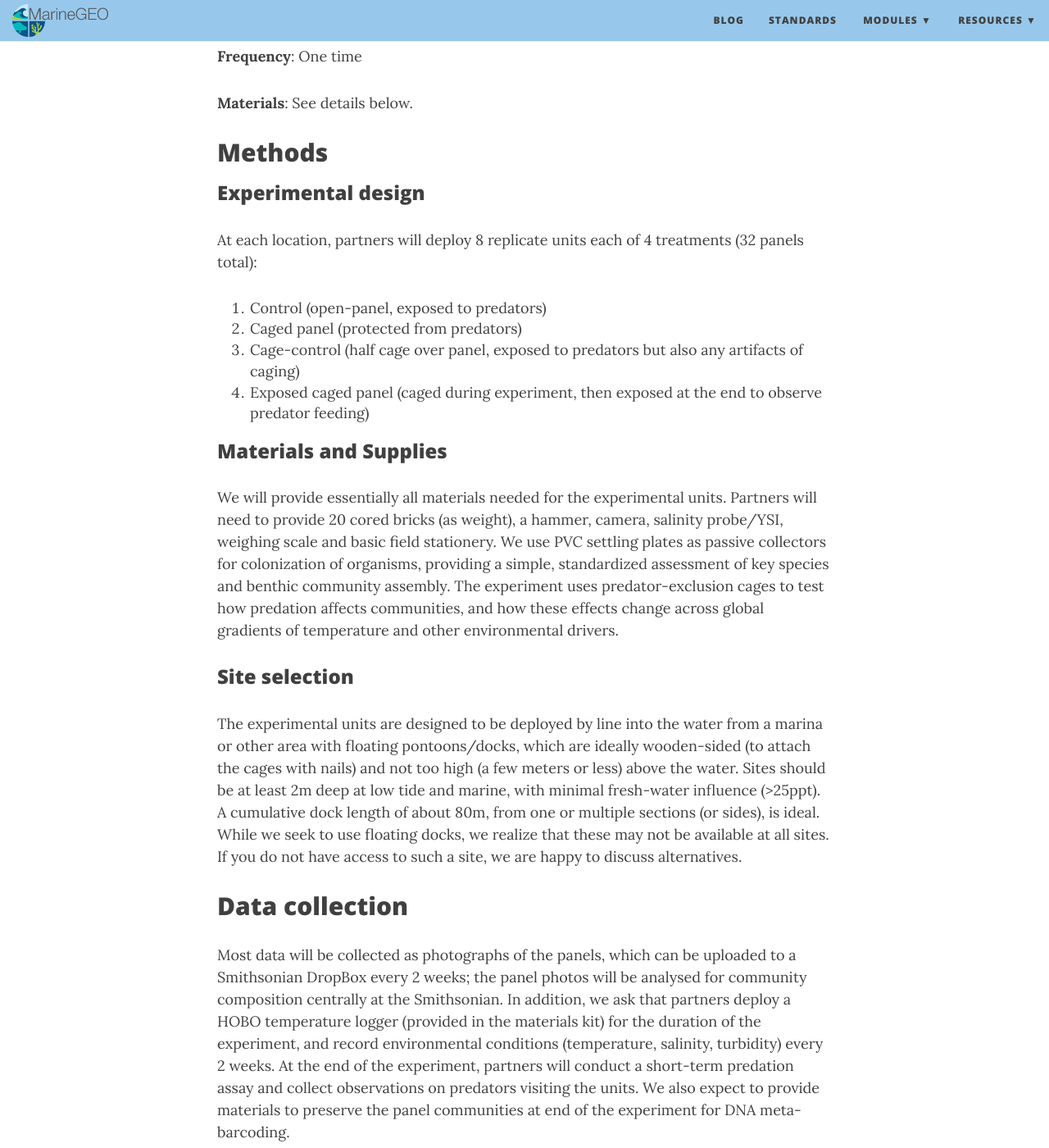
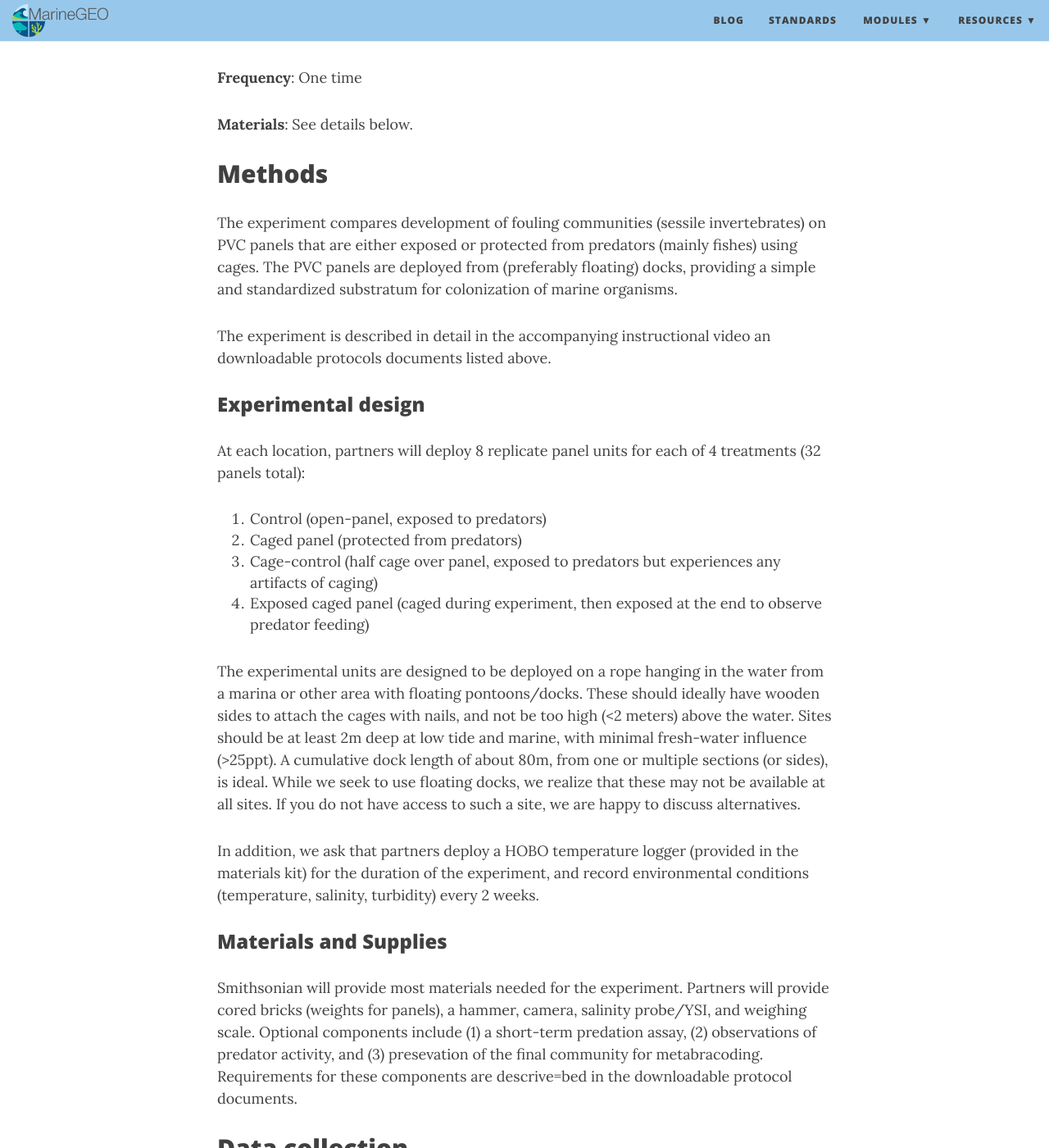
Before and after one commit to mukhamadazistholib/marinegeo.github.io, a Jekyll site: the page built from _module-groups/panamex.md, in a window 1280 px wide and 1400 px high, scrolled down 1556 px. Shown: the whole window at 82% size. Built offline with Jekyll 4.4.1, drawn with Linux system fonts in a browser that asks for light colours; nearby versions of some CDN libraries; some of the changed text lies outside the part shown.

Commit message:
Update panamex.md

```diff
--- a/_module-groups/panamex.md
+++ b/_module-groups/panamex.md
@@ -18,9 +18,9 @@ modules:
 
 ## Purpose
 
-The *Pan-American Experimental Initiative in Marine Macroecology* (**PanAmEx**) is a new experimental network to examine broad-scale ecological patterns and processes across coastal marine ecosystems of North, Central, and South America. Panamex is coordinated and supported by the Smithsonian Institution (including the Smithsonian Environmental Research Center, Smithsonian Tropical Research Institute, and the Smithsonian-led MarineGEO program) and Temple University. The initiative relies on collaboration among a widely distributed network of partner researchers to implement simple (low effort), standardized, and replicated experiments.
+The *Pan-American Experimental Initiative in Marine Macroecology* (**PanAmEx**) is a new experimental network to examine broad-scale ecological patterns and processes across coastal marine ecosystems of North, Central, and South America. Panamex is coordinated and supported by the Smithsonian Institution (including the Smithsonian Environmental Research Center, Smithsonian Tropical Research Institute, and the Smithsonian-led MarineGEO program) and Temple University. The initiative is a  collaboration among a network of partner researchers to implement simple, standardized, and replicated experiments that address how ecological processes vary geographically.
 
-This first PanAmEx project, initiated in 2018 and 2019, is an experiment to assess gradients in interaction strength among nearshore marine organisms, focusing on how predation affects development of communities of fouling organisms. The experiment's novelty is its unprecedented scale -- across latitudes nearly from pole to pole along the Americas, in both Atlantic and Pacific Oceans.
+The first PanAmEx project, initiated in 2018 and 2019, is an experiment to measure gradients in interaction strength among marine benthic organisms, focusing on how predation affects assembly of communities of fouling organisms. The project's novelty is its unprecedented scale -- across latitudes nearly from pole to pole along the Americas, in both Atlantic and Pacific Oceans.
 
 
 ## Goals
@@ -29,9 +29,9 @@ Quantify latitudinal patterns in key demographic processes and community interac
 
 ### Hypotheses
 
-1.	Recruitment, organism growth, and percent cover will increase at a faster rate toward the equator.
-2.	Assemblage diversity (richness & evenness) will be higher toward the equator.
-3.	Predation pressure will be more intense, reducing biomass to a greater extent, toward the equator.
+1.	Demographic processes, including recruitment and growth, are faster toward the equator.
+2.	Community diversity (species and function richness and evenness) are higher toward the equator.
+3.	Predation is more intense, and therefore a stronger influence on commmun ity organization, toward the equator.
 
 ## Requirements
 
@@ -45,22 +45,29 @@ Quantify latitudinal patterns in key demographic processes and community interac
 
 ## Methods
 
+The experiment compares development of fouling communities (sessile invertebrates) on PVC panels that are either exposed or protected from predators (mainly fishes) using cages. The PVC panels are deployed from (preferably floating) docks, providing a simple and standardized substratum for colonization of marine organisms.
+
+The experiment is described in detail in the accompanying instructional video an downloadable protocols documents listed above.
+
 ### Experimental design
-At each location, partners will deploy 8 replicate units each of 4 treatments (32 panels total):
+
+At each location, partners will deploy 8 replicate panel units for each of 4 treatments (32 panels total):
 1.	Control (open-panel, exposed to predators)
 2.	Caged panel (protected from predators)
-3.	Cage-control (half cage over panel, exposed to predators but also any artifacts of caging)
+3.	Cage-control (half cage over panel, exposed to predators but experiences any artifacts of caging)
 4.	Exposed caged panel (caged during experiment, then exposed at the end to observe predator feeding)
 
+The experimental units are designed to be deployed on a rope hanging in the water from a marina or other area with floating pontoons/docks. These should ideally have wooden sides to attach the cages with nails, and not be too high (<2 meters) above the water. Sites should be at least 2m deep at low tide and marine, with minimal fresh-water influence (>25ppt).  A cumulative dock length of about 80m, from one or multiple sections (or sides), is ideal. While we seek to use floating docks, we realize that these may not be available at all sites.  If you do not have access to such a site, we are happy to discuss alternatives.
+
+In addition, we ask that partners deploy a HOBO temperature logger (provided in the materials kit) for the duration of the experiment, and record environmental conditions (temperature, salinity, turbidity) every 2 weeks.
+
 ### Materials and Supplies
-We will provide essentially all materials needed for the experimental units. Partners will need to provide 20 cored bricks (as weight), a hammer, camera, salinity probe/YSI, weighing scale and basic field stationery. We use PVC settling plates as passive collectors for colonization of organisms, providing a simple, standardized assessment of key species and benthic community assembly. The experiment uses predator-exclusion cages to test how predation affects communities, and how these effects change across global gradients of temperature and other environmental drivers.
 
-### Site selection
-The experimental units are designed to be deployed by line into the water from a marina or other area with floating pontoons/docks, which are ideally wooden-sided (to attach the cages with nails) and not too high (a few meters or less) above the water. Sites should be at least 2m deep at low tide and marine, with minimal fresh-water influence (>25ppt).  A cumulative dock length of about 80m, from one or multiple sections (or sides), is ideal. While we seek to use floating docks, we realize that these may not be available at all sites.  If you do not have access to such a site, we are happy to discuss alternatives.
+Smithsonian will provide most materials needed for the experiment. Partners will provide cored bricks (weights for panels), a hammer, camera, salinity probe/YSI, and weighing scale. Optional components include (1) a short-term predation assay, (2) observations of predator activity, and (3) presevation of the final community for metabracoding. Requirements for these components are descrive=bed in the downloadable protocol documents.
 
 ## Data collection
 
-Most data will be collected as photographs of the panels, which can be uploaded to a Smithsonian DropBox every 2 weeks; the panel photos will be analysed for community composition centrally at the Smithsonian. In addition, we ask that partners deploy a HOBO temperature logger (provided in the materials kit) for the duration of the experiment, and record environmental conditions (temperature, salinity, turbidity) every 2 weeks. At the end of the experiment, partners will conduct a short-term predation assay and collect observations on predators visiting the units.  We also expect to provide materials to preserve the panel communities at end of the experiment for DNA meta-barcoding.
+Fouling community development will be scored by photographing the panels every 2 weeks. Panle photos will then be uploaded to a Smithsonian dropbox account and analysed for community composition centrally at the Smithsonian.
 
 See the detailed protocol document linked at the top of this page.
 
```
